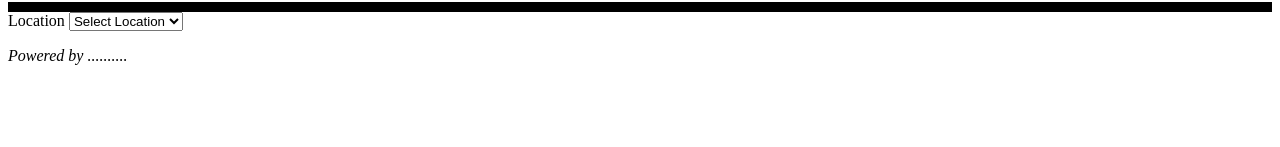
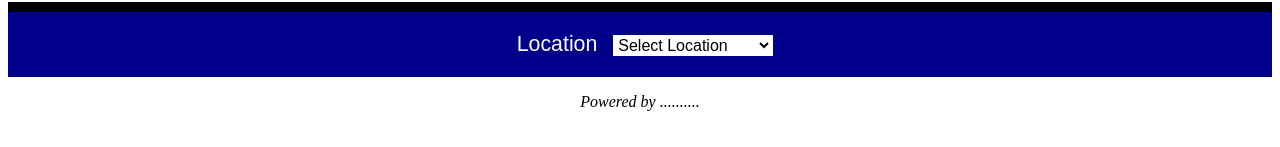
Before and after one commit to jgomez352/Graph-and-Metrics-Tool, a plain HTML site: page index.html in a window 1280 px wide. Shown: the part 159-306 px from the top of the page. Drawn offline with Linux system fonts and the light colour scheme.

Commit message:
add filter and footer css

```diff
--- a/css/main.css
+++ b/css/main.css
@@ -49,3 +49,45 @@ header {
     font-style:italic;
     text-align:center;
 }
+
+/* ====================== Location Filtering ====================== */
+.filter-options {
+    width: 100%;
+    background-color: darkblue;
+    align-items: center;
+    padding: 10px 0px 10px 0px;
+    display: flex;
+    flex-wrap: wrap;
+    justify-content: center;
+}
+
+    .filter-options div {
+        font-family: Arial,sans-serif;
+        font-size: 16pt;
+        letter-spacing: 0;
+        margin: 10px;
+        padding: 0 10px;
+        display: block;
+        margin-left: auto;
+        margin-right: auto;
+        width: 390px;
+        text-align: -webkit-center;
+    }
+
+        .filter-options div label {
+            color: white;
+            margin: 0 10px 0 10px;
+            width: 175px;
+        }
+
+    .filter-options select {
+        background-color: white;
+        width: 160px;
+        border: 1px solid #fff;
+        font-size: 16px;
+    }
+
+/* ====================== Footer ====================== */
+footer {
+    text-align:center;
+}
```
